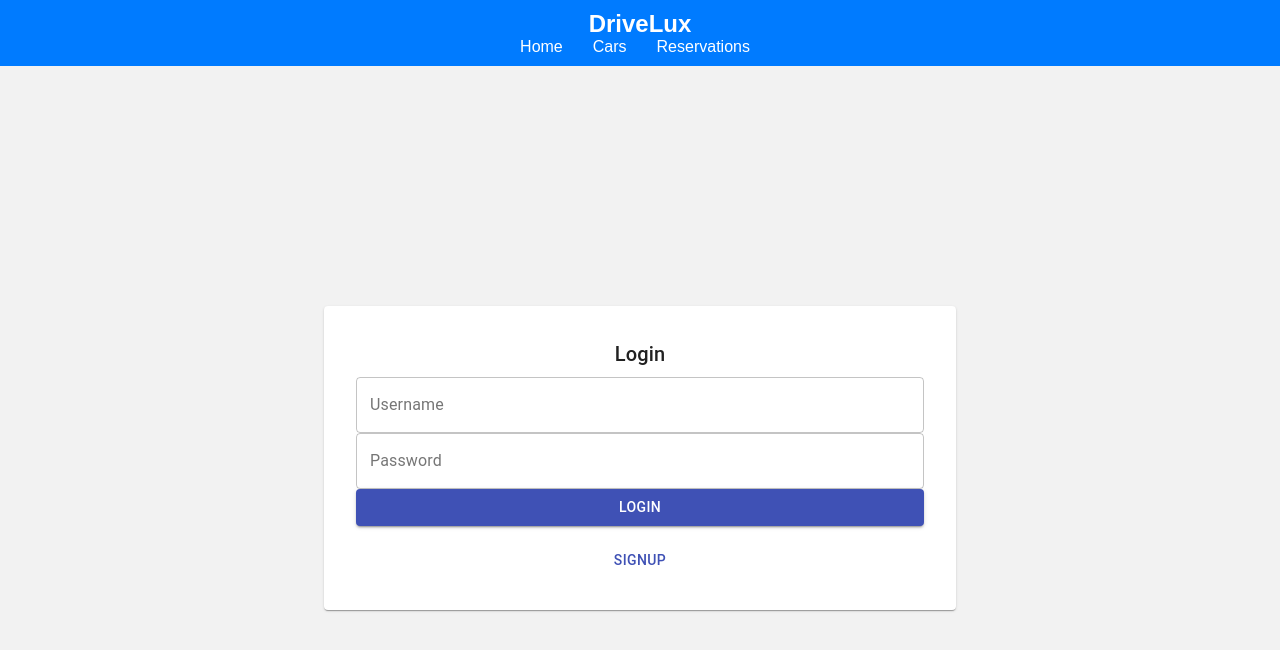
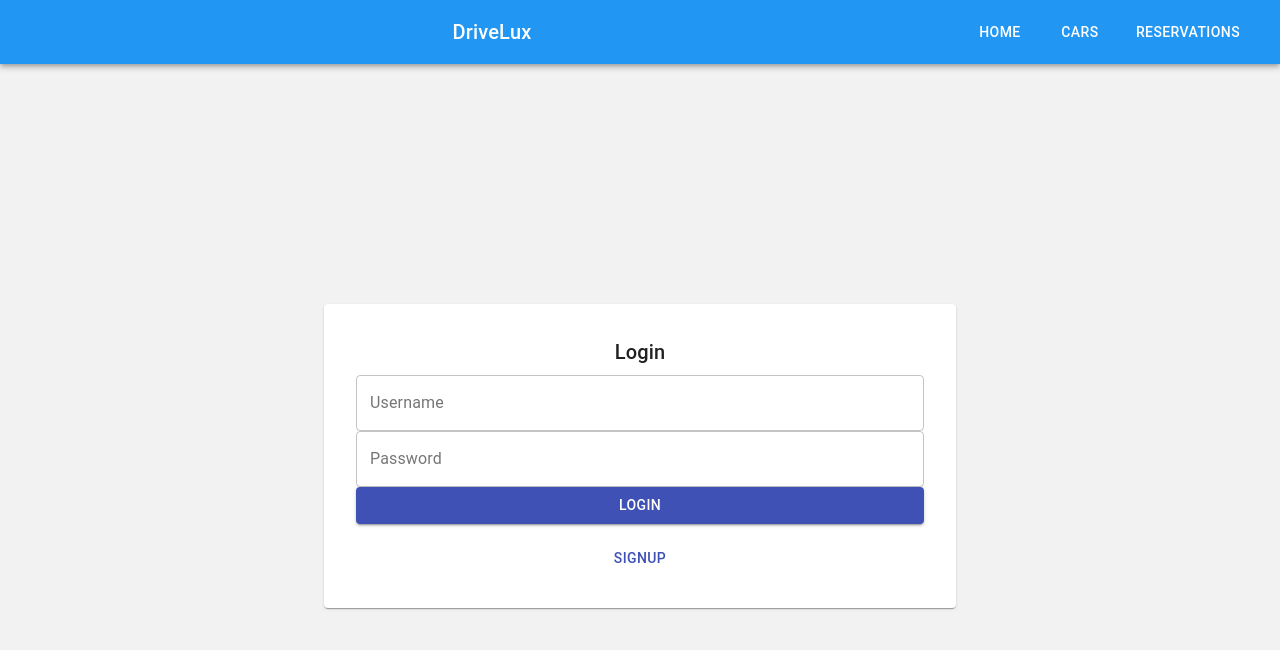
Before and after one commit to demiremir/driveluxfront, a React (Create React App) app: page / in a window 1280 px wide. Shown: the top 650 px of the page. Built offline with nearby package versions, Linux system fonts and the light colour scheme.

Commit message:
update header

```diff
--- a/src/components/Header.js
+++ b/src/components/Header.js
@@ -1,32 +1,42 @@
 import React from 'react';
-import { Link } from 'react-router-dom';
+import { AppBar, Toolbar, Typography, makeStyles, Button, Link } from '@material-ui/core';
+import { Link as RouterLink } from 'react-router-dom';
+
+const useStyles = makeStyles((theme) => ({
+  appBar: {
+    backgroundColor: '#2196f3',
+  },
+  title: {
+    flexGrow: 1,
+    textAlign: 'center',
+  },
+  link: {
+    margin: theme.spacing(1),
+    color: '#ffffff',
+    textDecoration: 'none',
+  },
+}));
 
 const Header = () => {
+  const classes = useStyles();
+
   return (
-    <nav className="navbar">
-      <div className="container">
-        <Link to="/" className="navbar-brand">
+    <AppBar position="static" className={classes.appBar}>
+      <Toolbar>
+        <Typography variant="h6" className={classes.title}>
           DriveLux
-        </Link>
-        <ul className="nav-list">
-          <li className="nav-item">
-            <Link to="/" className="nav-link">
-              Home
-            </Link>
-          </li>
-          <li className="nav-item">
-            <Link to="/cars" className="nav-link">
-              Cars
-            </Link>
-          </li>
-          <li className="nav-item">
-            <Link to="/reservations" className="nav-link">
-              Reservations
-            </Link>
-          </li>
-        </ul>
-      </div>
-    </nav>
+        </Typography>
+        <Button component={RouterLink} to="/" color="inherit" className={classes.link}>
+          Home
+        </Button>
+        <Button component={RouterLink} to="/cars" color="inherit" className={classes.link}>
+          Cars
+        </Button>
+        <Button component={RouterLink} to="/reservations" color="inherit" className={classes.link}>
+          Reservations
+        </Button>
+      </Toolbar>
+    </AppBar>
   );
 };
 
```
